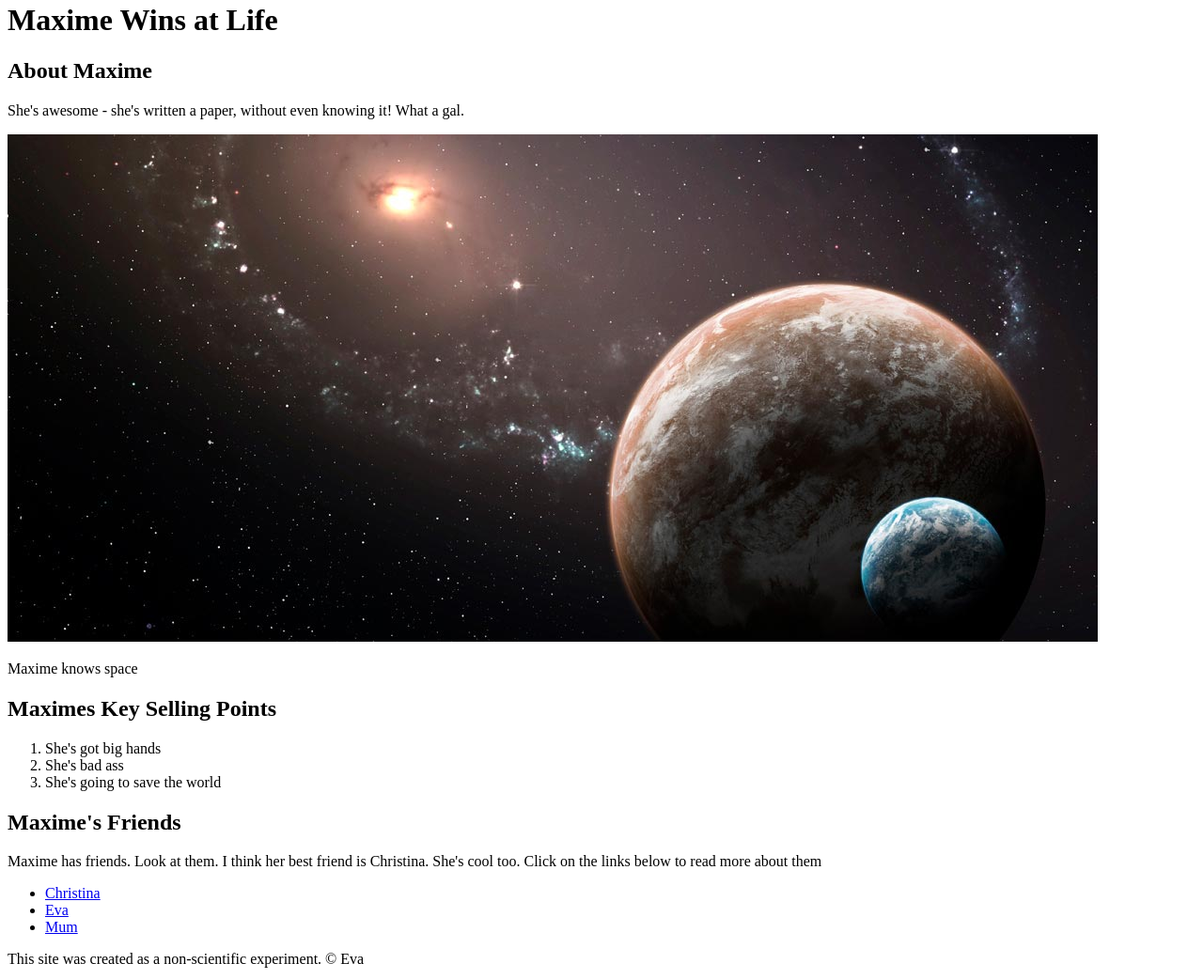
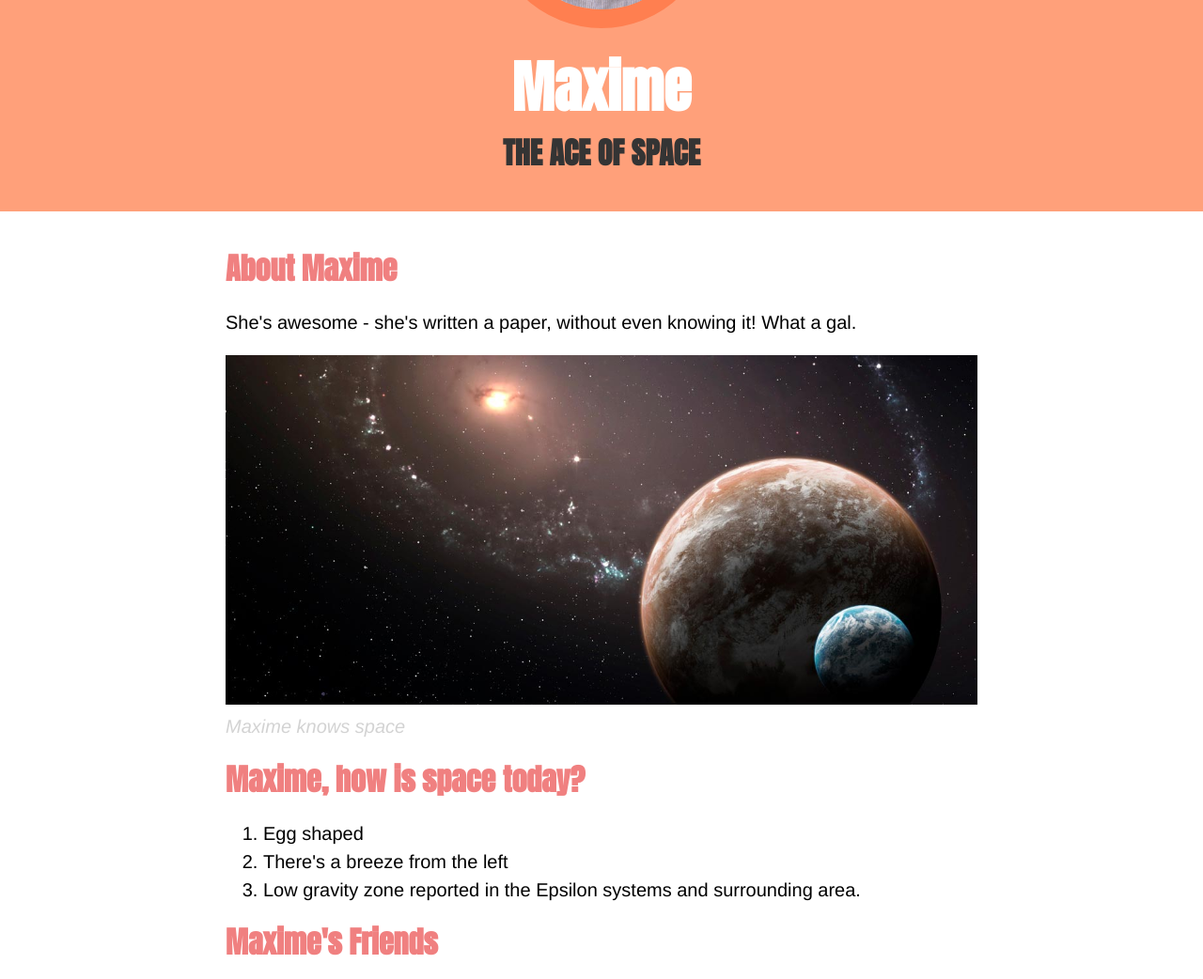
Before and after one commit to the-dekisch/Maxime-Author, a plain HTML site: page index.html in a window 1280 px wide. Shown: the part 330-1372 px from the top of the page at 94% size. Drawn offline with Linux system fonts and the light colour scheme.

Commit message:
wrote the css for maxime website and changed some html

```diff
--- /dev/null
+++ b/css/maxime.css
@@ -0,0 +1,68 @@
+body{
+margin: 0;
+font-family: Helvetica, Arial, sans-serif;
+font-size: 20px;
+line-height: 30px;
+}
+
+header{
+	background-color: lightsalmon;
+	text-align: center;
+	padding-top: 20px;
+	padding-bottom: 20px;
+}
+h1, h2{
+	font-family: 'Anton', sans-serif;
+}
+
+header h1{
+	color: white;
+	font-size: 60px;
+
+
+}
+header img{
+	border-radius: 150px;
+    width: 200px;
+    border: 20px solid coral;
+}
+
+main{
+	max-width: 800px;
+	margin: 0 auto;
+	padding: 20px 20px;
+
+}
+
+main img{
+	max-width: 100%;
+}
+
+h2{
+	font-size: 32px;
+	color: lightcoral;
+	margin-top: 40px 0px 10px;
+}
+
+a{
+	color: lightcoral;
+}
+
+a:hover{
+	color: indianred;
+}
+
+footer{
+	background-color: lightsalmon;
+	text-align: center;
+	color: white;
+	padding: 50px;
+}
+
+footer p{
+	margin: 0px;
+}
+p.caption{
+	color: lightgrey;
+	margin-top: 0px;
+}
--- a/index.html
+++ b/index.html
@@ -3,12 +3,15 @@
 <head>
 	<title>Maxime is Number 1</title>
 	<link rel="icon" href="img/maxime-profile.jpg">
+	<link href="https://fonts.googleapis.com/css2?family=Anton&family=Rowdies&display=swap" rel="stylesheet">
+	<link rel="stylesheet" type="text/css" href="css/maxime.css">
 </head>
 <body>
 	<!-- header element -->
 	<header>
 		<img src="img/maxime-profile.jpg">
-		<h1> Maxime Wins at Life</h1>
+		<h1> Maxime</h1>
+		<h2 style="color:#343434; text-transform: uppercase;">the ace of space</h2>
 
 	</header>
 
@@ -17,14 +20,14 @@
 	<h2>About Maxime</h2>
 	<p>She's awesome - she's written a paper, without even knowing it! What a gal.</p>
 	<img src="img/physics.jpg">
-	<p>Maxime knows space</p>
+	<p class="caption"><i>Maxime knows space</i></p>
 
 	<!-- Key Characteristics -->
-	<h2>Maximes Key Selling Points</h2>
+	<h2>Maxime, how is space today?</h2>
 	<ol>
-		<li>She's got big hands</li>
-		<li>She's bad ass</li>
-		<li>She's going to save the world</li>
+		<li>Egg shaped</li>
+		<li>There's a breeze from the left</li>
+		<li>Low gravity zone reported in the Epsilon systems and surrounding area.</li>
 
 	</ol>
 
```
Also changed, not shown: test.html (+1 -1 lines).
